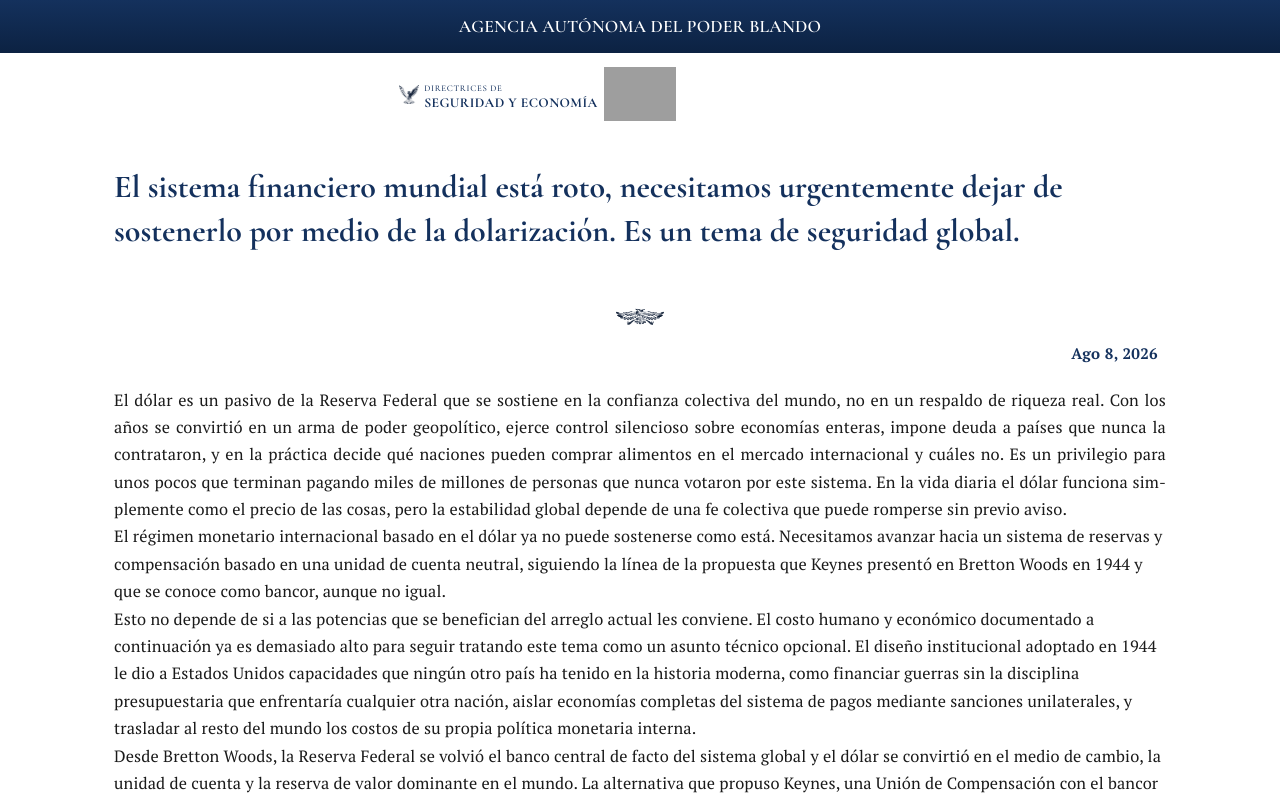
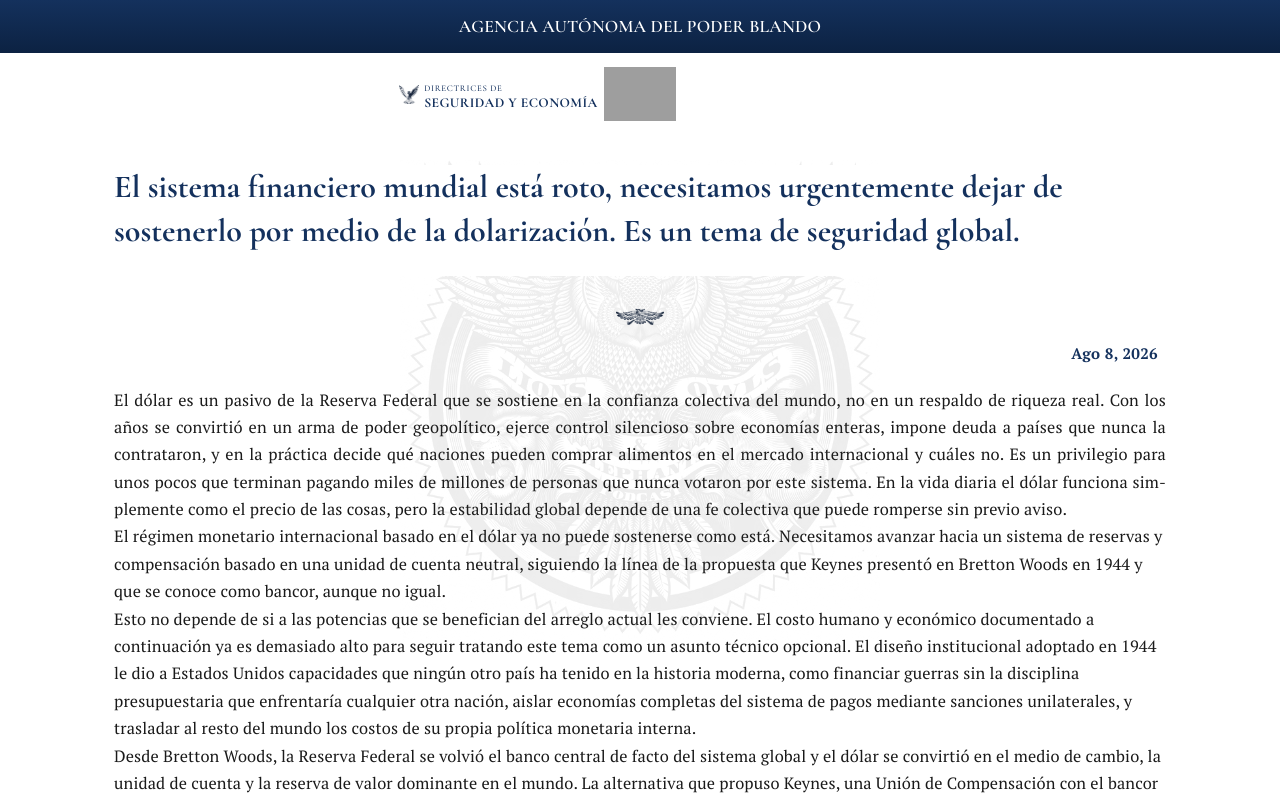
Before and after one commit to GorillaInforma/AAPB, a plain HTML site: page seguridad/index.html in a window 1280 px wide. Shown: the top 800 px of the page. Drawn offline with nearby package versions, Linux system fonts and the light colour scheme; grey boxes are pictures that could not be loaded.

Commit message:
Publicar documento: El sistema financiero mundial está roto, necesitamos urgentemente dejar de sostenerlo por

```diff
--- a/seguridad/index.html
+++ b/seguridad/index.html
@@ -181,18 +181,20 @@
     mix-blend-mode: normal;
   }
 
-  /* Marca de agua sello gris - confinada al bloque de contenido, casi transparente.
-     El tamaño real se ajusta por JavaScript según el alto/ancho disponible
-     (ver script "ajustarMarcaAgua"); estos valores son solo el punto de partida
-     antes de que corra el script. */
+  /* Marca de agua sello gris - fija respecto a la pantalla, casi
+     transparente, para que se vea en cualquier punto del scroll sobre
+     el contenido (no solo cuando ese bloque de texto pasa por el centro).
+     El tamaño real se ajusta por JavaScript según el ancho/alto reales
+     de la pantalla (ver script "ajustarMarcaAgua"); estos valores son
+     solo el punto de partida antes de que corra el script. */
   .marca-agua-sello {
-    position: absolute;
+    position: fixed;
     top: 50%;
     left: 50%;
     width: min(70vw, 500px);
     height: min(70vw, 500px);
-    max-width: 100%;
-    max-height: 100%;
+    max-width: 92vw;
+    max-height: 92vh;
     transform: translate(-50%, -50%);
     z-index: 0;
     pointer-events: none;
@@ -641,6 +643,25 @@
       position: relative !important;
       top: auto !important;
     }
+    /* La regla de arriba no alcanza a vencer a .fecha-actual.is-fixed ni,
+       sobre todo, a #tres-figuras-sticky.is-fixed (que lleva un ID y por
+       tanto más especificidad), así que cuando el scroll les agrega la
+       clase "is-fixed" seguían quedando position:fixed también en
+       escritorio, flotando pegados en medio del texto en vez de fluir
+       normalmente como el encabezado. Se repite el mismo selector que
+       usa esa clase para igualar la especificidad y así sí gane aquí. */
+    .fecha-actual.is-fixed,
+    #tres-figuras-sticky.is-fixed {
+      position: relative !important;
+      top: auto !important;
+      left: auto !important;
+      right: auto !important;
+      transform: none !important;
+      margin: 0 0 18px auto !important;
+    }
+    #tres-figuras-sticky.is-fixed {
+      margin: 8px auto 12px auto !important;
+    }
   }
 
   /* --- MODO EDITABLE: doble clic / doble toque abre el recuadro de edición --- */
@@ -1017,7 +1038,7 @@
 
 </div>
 
-  <div class="sello-wrap boton-ver-guardados" id="btn-ver-guardados" style="position: absolute; bottom: auto; top: 5700px; left: 50%; transform: translateX(-50%);">
+  <div class="sello-wrap boton-ver-guardados" id="btn-ver-guardados" style="position: absolute; bottom: auto; top: 5779px; left: 50%; transform: translateX(-50%);">
     <img class="shield" src="../lineamientos/imagen_6.png" alt="Sello oficial - ver guardados">
   </div>
 
@@ -1106,36 +1127,33 @@
 
 <script>
 (function(){
-  // --- Ajustar el tamaño de la marca de agua según el espacio real disponible ---
-  const contenedor = document.querySelector('.cuerpo-con-marca');
+  // --- Ajustar el tamaño de la marca de agua según el tamaño real de la
+  //     pantalla (ya no del bloque de contenido: al ser "fixed" respecto
+  //     al viewport, debe verse igual sin importar en qué parte del
+  //     scroll esté el usuario) ---
   const marca = document.querySelector('.marca-agua-sello');
-  const campoContenido = document.getElementById('campo-contenido');
-  if (!contenedor || !marca) return;
+  if (!marca) return;
 
   function ajustarMarcaAgua() {
-    const ancho = contenedor.clientWidth;
-    const alto = contenedor.clientHeight;
+    const ancho = window.innerWidth;
+    const alto = window.innerHeight;
     if (!ancho || !alto) return;
-    // Usamos el lado más corto del bloque para que el círculo siempre
-    // quepa completo, con un margen del 12% respecto a ese lado.
-    let tamano = Math.min(ancho, alto) * 0.88;
+    // Usamos el lado más corto de la pantalla para que el círculo siempre
+    // quepa completo, con un margen respecto a ese lado.
+    let tamano = Math.min(ancho, alto) * 0.6;
     tamano = Math.max(80, Math.min(tamano, 500));
     marca.style.width = tamano + 'px';
     marca.style.height = tamano + 'px';
   }
 
-  // Ejecutar al cargar, al redimensionar y cada vez que cambie el texto
+  // Ejecutar al cargar y al redimensionar/rotar la pantalla
   window.addEventListener('load', ajustarMarcaAgua);
   window.addEventListener('resize', ajustarMarcaAgua);
-  if (campoContenido) {
-    campoContenido.addEventListener('input', ajustarMarcaAgua);
-  }
+  window.addEventListener('orientationchange', ajustarMarcaAgua);
   // Reajustar tras restaurar un borrador guardado o un documento guardado
   window.addEventListener('pageshow', ajustarMarcaAgua);
-  const observador = new MutationObserver(ajustarMarcaAgua);
-  observador.observe(contenedor, { childList: true, subtree: true, characterData: true });
 
-  // Varios intentos iniciales por si las fuentes tardan en cargar y cambian la altura
+  // Varios intentos iniciales por si las fuentes tardan en cargar
   setTimeout(ajustarMarcaAgua, 0);
   setTimeout(ajustarMarcaAgua, 150);
   setTimeout(ajustarMarcaAgua, 500);
```
